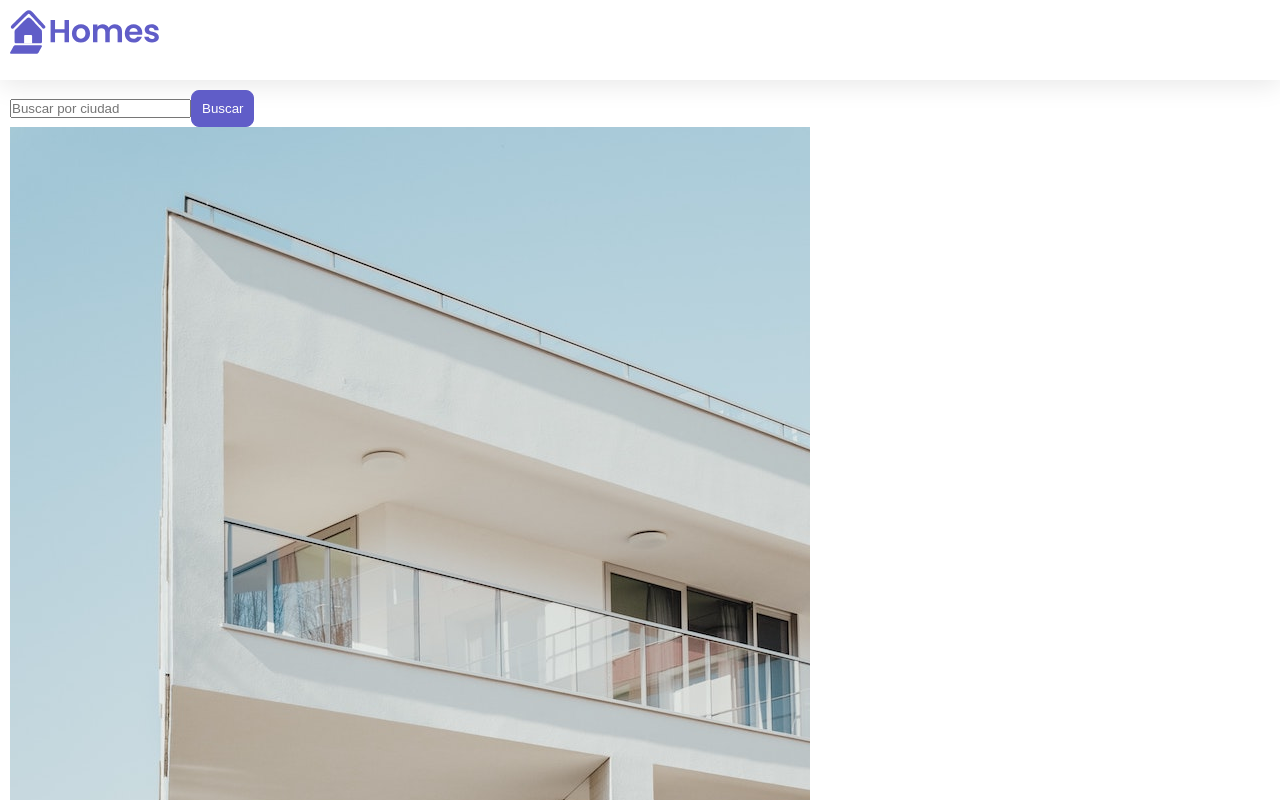
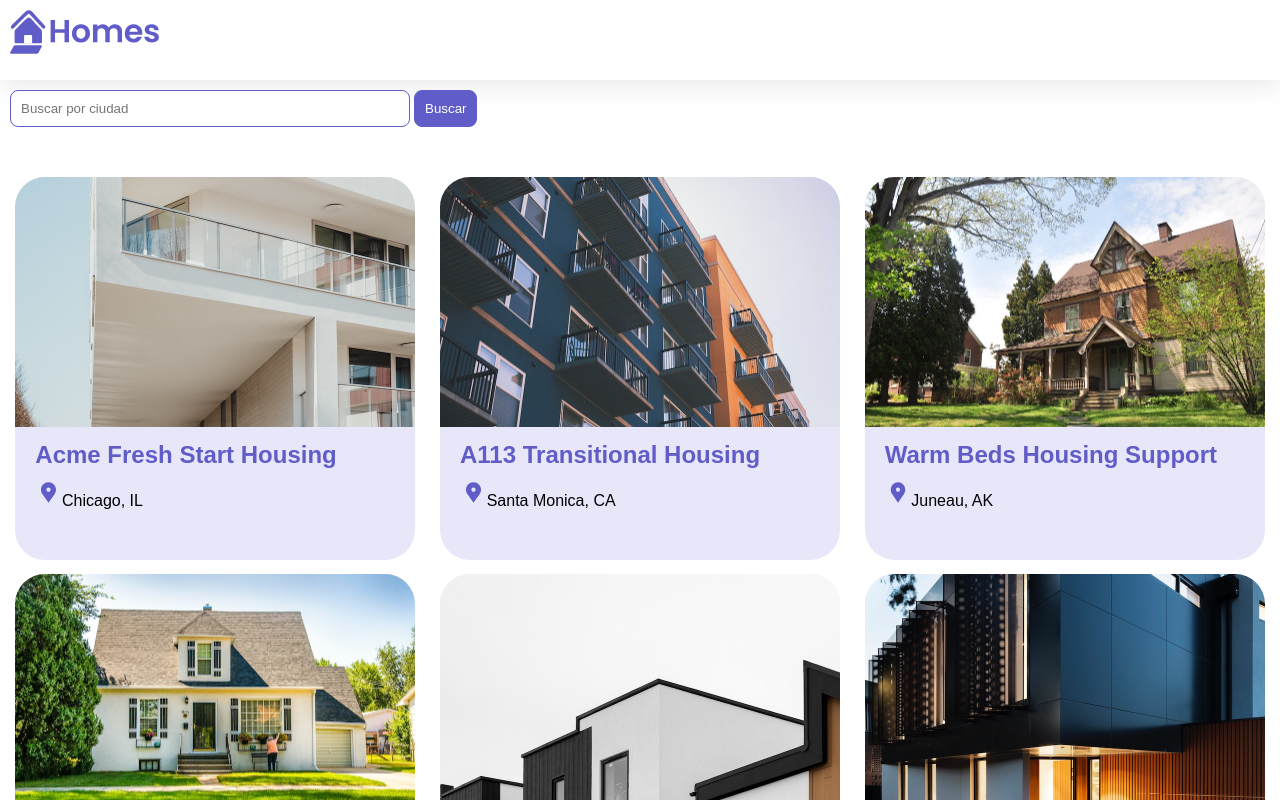
Before and after one commit to SuelenGalhardo/Home-app-start, an Angular app: page / in a window 1280 px wide. Shown: the top 800 px of the page. Built offline with nearby package versions, Linux system fonts and the light colour scheme.

Commit message:
added styles

```diff
--- a/src/app/home/home.component.css
+++ b/src/app/home/home.component.css
@@ -1,5 +1,41 @@
 
-.paragraph{
-    color: rgb(41, 53, 216);
-    text-align: center;
-}
+.results {
+    display: grid;
+    column-gap: 14px;
+    row-gap: 14px;
+    grid-template-columns: repeat(auto-fill, minmax(400px, 400px));
+    margin-top: 50px;
+    justify-content: space-around;
+  }
+
+  input[type="text"] {
+    border: solid 1px var(--primary-color);
+    padding: 10px;
+    border-radius: 8px;
+    margin-right: 4px;
+    display: inline-block;
+    width: 30%;
+  }
+
+  button {
+    padding: 10px;
+    border: solid 1px var(--primary-color);
+    background: var(--primary-color);
+    color: white;
+    border-radius: 8px;
+  }
+
+  @media (min-width: 500px) and (max-width: 768px) {
+    .results {
+        grid-template-columns: repeat(2, 1fr);
+    }
+    input[type="text"] {
+        width: 70%;
+    }
+  }
+
+  @media (max-width: 499px) {
+    .results {
+        grid-template-columns: 1fr;
+    }
+  }
--- a/src/app/housingLocation/housingLocation.component.css
+++ b/src/app/housingLocation/housingLocation.component.css
@@ -0,0 +1,31 @@
+.listing {
+    background: var(--accent-color);
+    border-radius: 30px;
+    padding-bottom: 30px;
+  }
+  .listing-heading {
+    color: var(--primary-color);
+    padding: 10px 20px 0 20px;
+  }
+  .listing-photo {
+    height: 250px;
+    width: 100%;
+    object-fit: cover;
+    border-radius: 30px 30px 0 0;
+  }
+  .listing-location {
+    padding: 10px 20px 20px 20px;
+  }
+  .listing-location::before {
+    content: url("/assets/location-pin.svg") / "";
+  }
+
+  section.listing a {
+    padding-left: 20px;
+    text-decoration: none;
+    color: var(--primary-color);
+  }
+  section.listing a::after {
+    content: "\203A";
+    margin-left: 5px;
+  }
```
